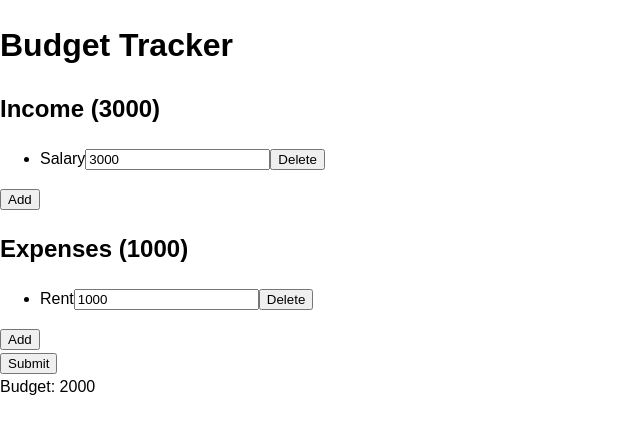
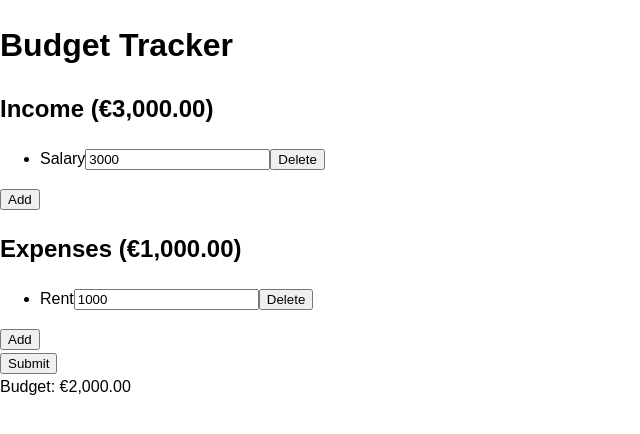
Before and after one commit to marcobiedermann/budget-tracker, a React (Vite) app: page / in a window 1280 px wide. Shown: the top 434 px of the page, without its empty margins (0-640 px from the left). Built offline with nearby package versions, Linux system fonts and the light colour scheme.

Commit message:
feat: Internationalization
Add internationalization using `i18next`

```diff
--- a/package.json
+++ b/package.json
@@ -13,10 +13,12 @@
   },
   "dependencies": {
     "@hookform/resolvers": "^3.6.0",
+    "i18next": "^23.11.5",
     "lodash-es": "^4.17.21",
     "react": "^18.3.1",
     "react-dom": "^18.3.1",
     "react-hook-form": "^7.52.0",
+    "react-i18next": "^14.1.2",
     "react-router-dom": "^6.24.0",
     "react-use": "^17.5.0",
     "zod": "^3.23.8"
--- /dev/null
+++ b/public/locales/en/translation.json
@@ -0,0 +1,3 @@
+{
+  "intlCurrency": "{{- val, currency}}"
+}
--- a/src/App.tsx
+++ b/src/App.tsx
@@ -1,6 +1,7 @@
 import { zodResolver } from '@hookform/resolvers/zod';
 import { sumBy } from 'lodash-es';
 import { FormProvider, useForm } from 'react-hook-form';
+import { useTranslation } from 'react-i18next';
 import { useLocalStorage } from 'react-use';
 import { z } from 'zod';
 import { Expenses, Income } from './components';
@@ -38,6 +39,7 @@ function App() {
     defaultValues: value,
     resolver: zodResolver(formDataSchema),
   });
+  const { t } = useTranslation();
   const { handleSubmit, watch } = methods;
 
   function onSubmit(data: FormData) {
@@ -61,7 +63,7 @@ function App() {
           </div>
         </form>
       </FormProvider>
-      <div>Budget: {totalIncome - totalExpenses}</div>
+      <div>Budget: {t('intlCurrency', { val: totalIncome - totalExpenses, currency: 'EUR' })}</div>
     </div>
   );
 }
--- a/src/components/Expenses/Expenses.tsx
+++ b/src/components/Expenses/Expenses.tsx
@@ -1,4 +1,5 @@
 import { useFieldArray, useFormContext } from 'react-hook-form';
+import { useTranslation } from 'react-i18next';
 
 interface Expense {
   label: string;
@@ -20,10 +21,11 @@ function Expenses(props: ExpensesProps) {
     control,
     name: 'expenses',
   });
+  const { t } = useTranslation();
 
   return (
     <section>
-      <h2>Expenses ({total})</h2>
+      <h2>Expenses ({t('intlCurrency', { val: total, currency: 'EUR' })})</h2>
       <ul>
         {fields.map((field, index) => (
           <li key={field.id}>
--- a/src/components/Income/Income.tsx
+++ b/src/components/Income/Income.tsx
@@ -1,4 +1,5 @@
 import { useFieldArray, useFormContext } from 'react-hook-form';
+import { useTranslation } from 'react-i18next';
 
 interface Income {
   label: string;
@@ -20,10 +21,11 @@ function Income(props: IncomeProps) {
     control,
     name: 'income',
   });
+  const { t } = useTranslation();
 
   return (
     <section>
-      <h2>Income ({total})</h2>
+      <h2>Income ({t('intlCurrency', { val: total, currency: 'EUR' })})</h2>
       <ul>
         {fields.map((field, index) => (
           <li key={field.id}>
--- /dev/null
+++ b/src/i18n/index.ts
@@ -0,0 +1,18 @@
+import i18n from 'i18next';
+import { initReactI18next } from 'react-i18next';
+import translation from '../../public/locales/en/translation.json';
+
+i18n.use(initReactI18next).init({
+  resources: {
+    en: {
+      translation,
+    },
+  },
+  lng: 'en',
+  fallbackLng: 'en',
+  interpolation: {
+    escapeValue: false,
+  },
+});
+
+export default i18n;
--- a/src/main.tsx
+++ b/src/main.tsx
@@ -2,6 +2,7 @@ import { StrictMode } from 'react';
 import { createRoot } from 'react-dom/client';
 import { createBrowserRouter, RouterProvider } from 'react-router-dom';
 import App from './App.tsx';
+import './i18n';
 import './index.css';
 
 const router = createBrowserRouter([
```
Also changed, not shown: src/@types/i18next.d.ts (added, +11 -0 lines), 1 other file (tests, documents, lock files or other folders).
